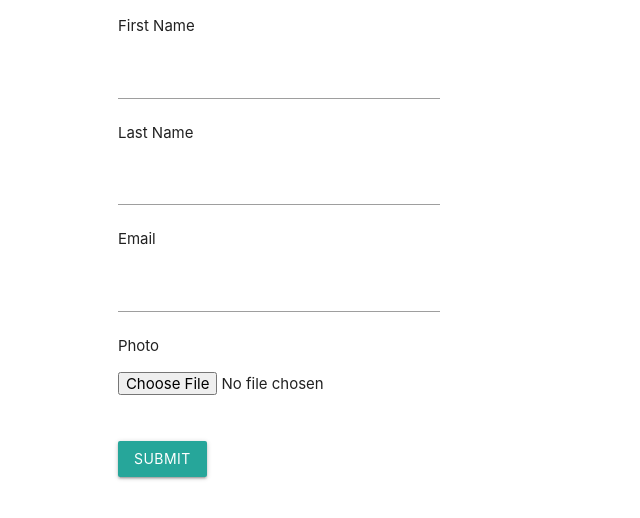
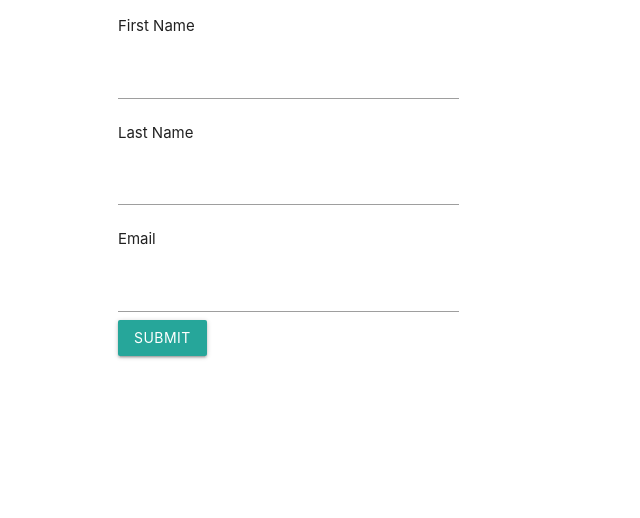
Before and after one commit to south-bend-code-school/SBCS_firebase_demo, a plain HTML site: page index.html in a window 1280 px wide. Shown: the whole page, without its empty margins (0-640 px from the left). Drawn offline with nearby package versions, Linux system fonts and the light colour scheme.

Commit message:
Update index.html

```diff
--- a/index.html
+++ b/index.html
@@ -23,9 +23,6 @@
 
         <p>Email</p>
         <input type="email" name="email" id="email">
-
-        <p>Photo</p>
-        <input type="file" name="photo" id="photo"><br><br><br>
 
         <button id="submitButton" class="btn">Submit</button>
       </div>
```
